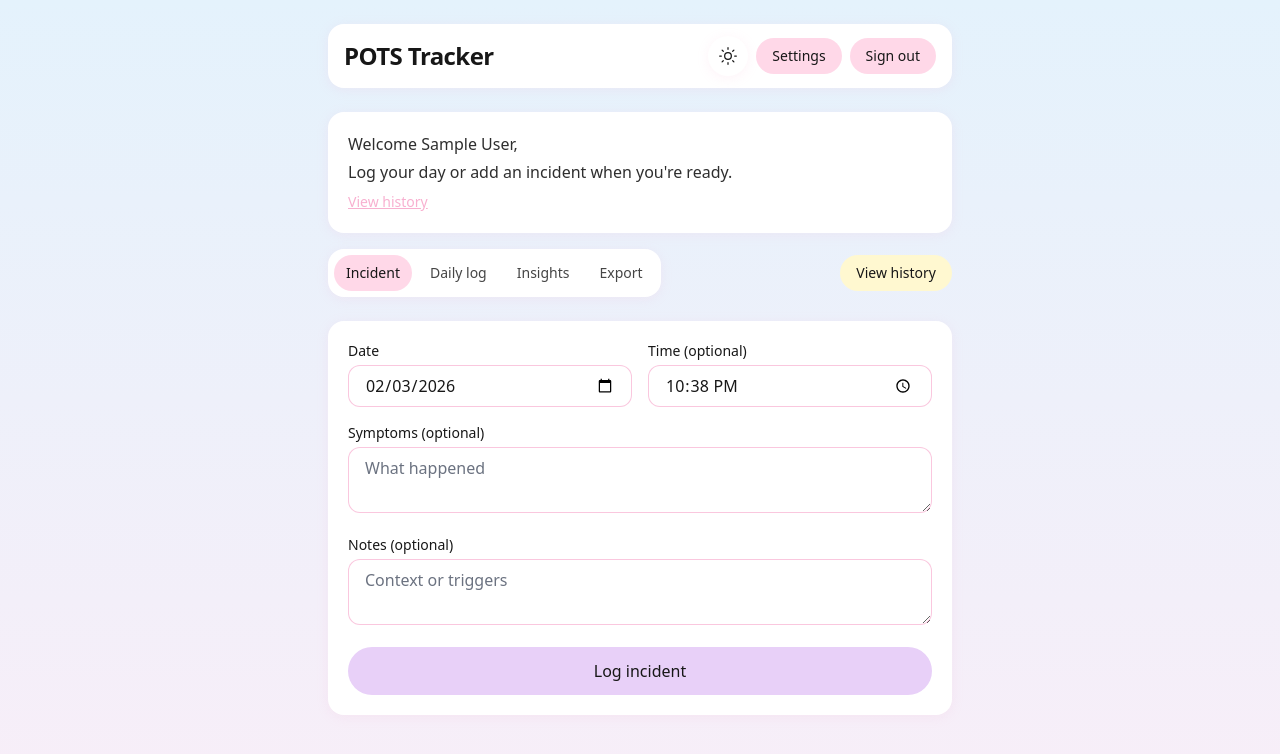
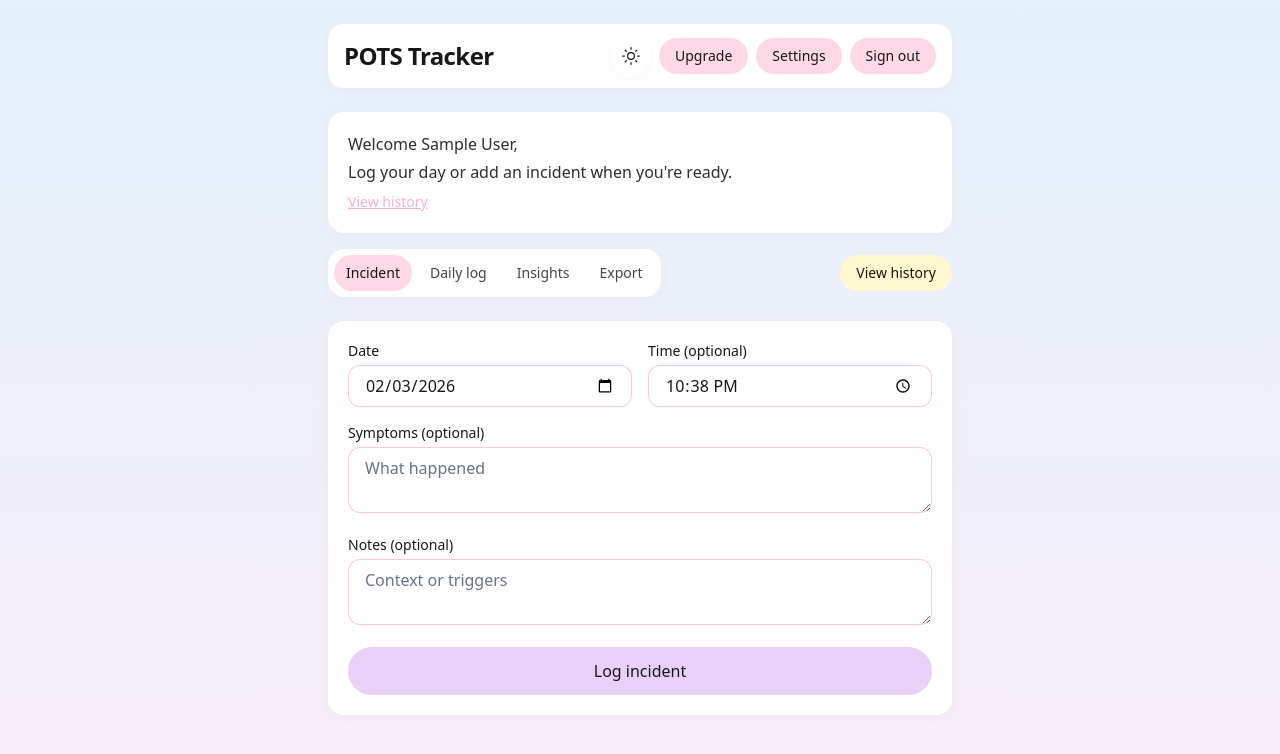
Before and after one commit to RMPasta/pots-tracker, a Next.js app: page /dashboard in a window 1280 px wide. Shown: the top 754 px of the page. Built offline with nearby package versions, Linux system fonts and the light colour scheme; no server answers; sample sign-in values are in the browser's storage.

Commit message:
Phase 7.2: align upgrade copy, add Upgrade nav link for free users

```diff
--- a/src/app/dashboard/page.tsx
+++ b/src/app/dashboard/page.tsx
@@ -1,6 +1,6 @@
 import Link from 'next/link';
 import { auth, signOut } from '@/lib/auth';
-import { canUseAIInsights, canUsePDFExport } from '@/lib/subscription';
+import { canUseAIInsights, canUsePDFExport, hasActiveSubscription } from '@/lib/subscription';
 import { redirect } from 'next/navigation';
 import { LogFormView } from '@/components/LogFormView';
 import { OnOpenMessage } from '@/components/OnOpenMessage';
@@ -22,6 +22,14 @@ export default async function DashboardPage() {
         <h1 className="text-2xl font-semibold tracking-tight text-foreground-soft">POTS Tracker</h1>
         <div className="flex items-center gap-2">
           <ThemeToggle />
+          {!hasActiveSubscription(session) && (
+            <Link
+              href="/pricing"
+              className="rounded-full bg-btn-primary px-4 py-2 text-sm font-medium text-foreground-soft transition-colors hover:bg-btn-primary-hover"
+            >
+              Upgrade
+            </Link>
+          )}
           <Link
             href="/dashboard/settings"
             className="rounded-full bg-btn-primary px-4 py-2 text-sm font-medium text-foreground-soft transition-colors hover:bg-btn-primary-hover"
--- a/src/components/AnalysisPanel.tsx
+++ b/src/components/AnalysisPanel.tsx
@@ -100,7 +100,9 @@ export function AnalysisPanel({ canUseInsights }: AnalysisPanelProps) {
   if (!canUseInsights) {
     return (
       <div className="rounded-2xl bg-card-bg p-4 shadow-(--shadow-soft) sm:p-5">
-        <h3 className="text-sm font-medium text-foreground-soft/80">Upgrade to use AI insights</h3>
+        <h3 className="text-sm font-medium text-foreground-soft/80">
+          Upgrade to unlock AI insights
+        </h3>
         <p className="mt-1 text-xs text-foreground-soft/70">
           Get personalized analysis of your logs and incidents.
         </p>
--- a/src/components/ExportForm.tsx
+++ b/src/components/ExportForm.tsx
@@ -103,7 +103,7 @@ export function ExportForm({ canUsePDF }: ExportFormProps) {
             href="/pricing"
             className="font-medium text-foreground-soft underline hover:no-underline"
           >
-            Upgrade to Pro
+            Upgrade for PDF report for your doctor
           </Link>
         </p>
       )}
```
